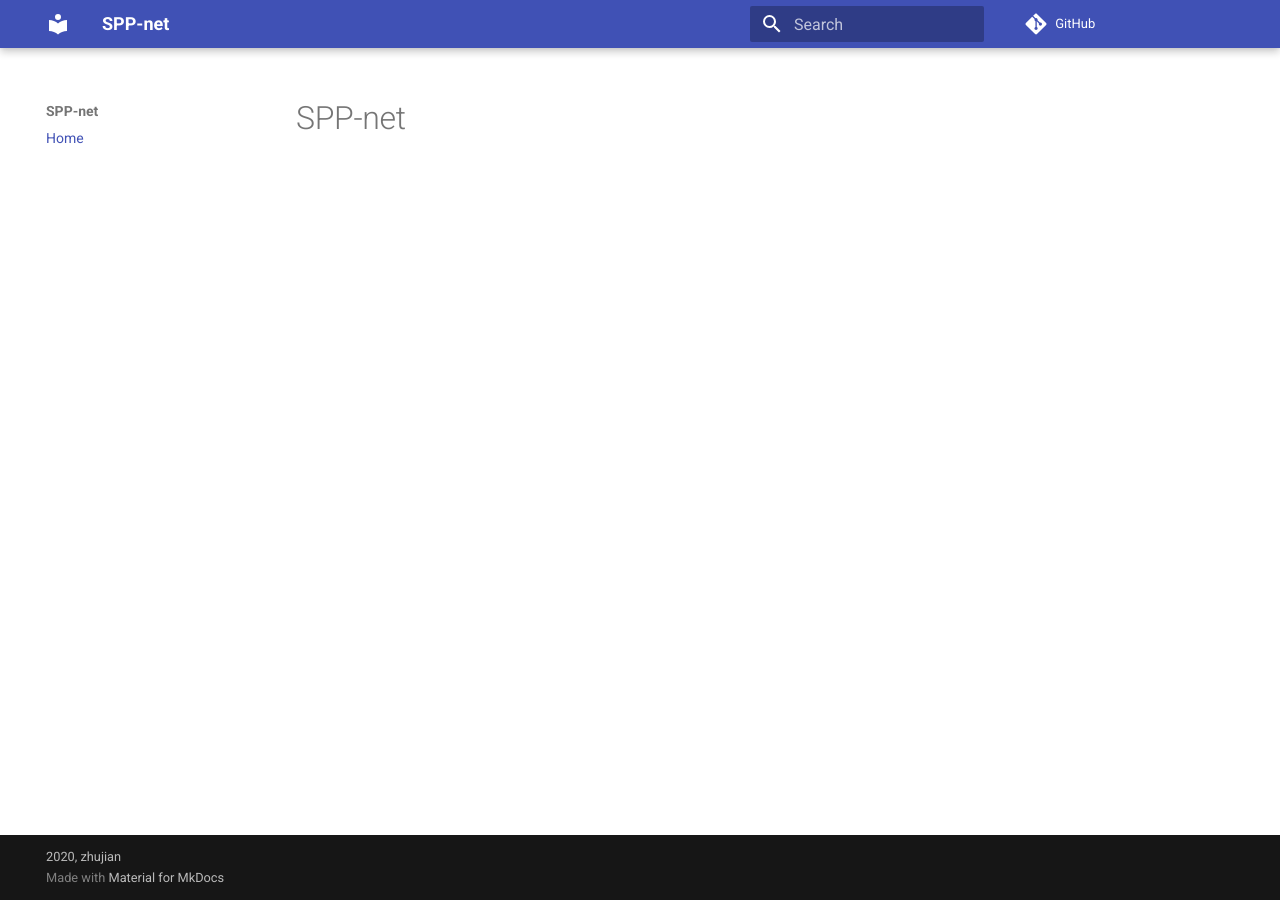
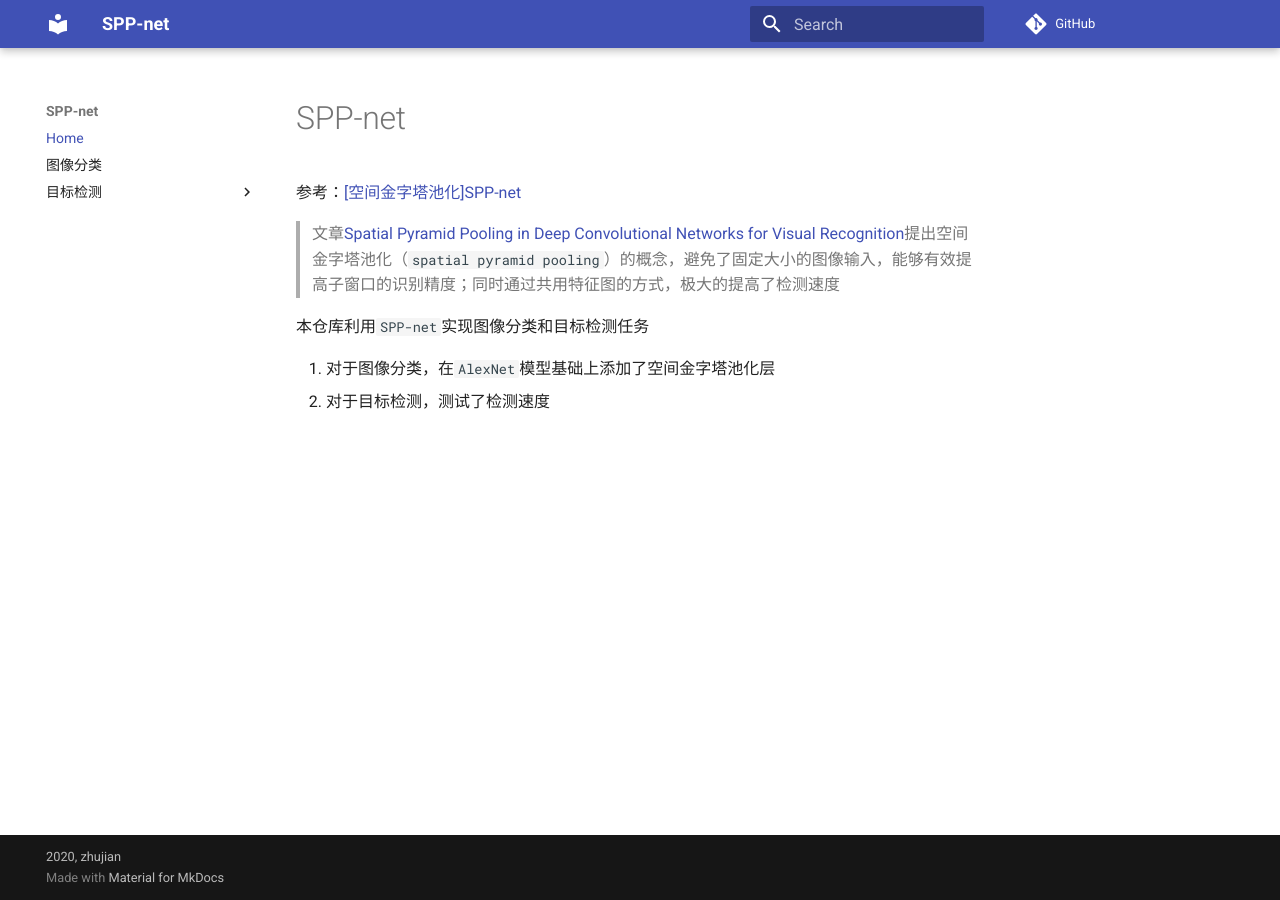
Before and after one commit to zjZSTU/SPP-net, an MkDocs documentation site: the page built from docs/index.md, in a window 1280 px wide. Built offline with MkDocs 1.6.1 and Material for MkDocs 9.7.7, drawn with Linux system fonts in a browser that asks for light colours; comment, search, counter and statistics services are not loaded.

Commit message:
docs(spp-net): 文档初始化；图像分类解析

```diff
--- a/docs/index.md
+++ b/docs/index.md
@@ -1,2 +1,11 @@
 
 # SPP-net
+
+参考：[[空间金字塔池化]SPP-net](https://blog.zhujian.life/posts/caf02cb8.html)
+
+>文章[Spatial Pyramid Pooling in Deep Convolutional Networks for Visual Recognition](https://arxiv.org/abs/1406.4729)提出空间金字塔池化（`spatial pyramid pooling`）的概念，避免了固定大小的图像输入，能够有效提高子窗口的识别精度；同时通过共用特征图的方式，极大的提高了检测速度
+
+本仓库利用`SPP-net`实现图像分类和目标检测任务
+
+1. 对于图像分类，在`AlexNet`模型基础上添加了空间金字塔池化层
+2. 对于目标检测，测试了检测速度
--- a/mkdocs.yml
+++ b/mkdocs.yml
@@ -30,3 +30,6 @@ extra_javascript:
 # 导航
 nav:
     - Home: index.md
+    - 图像分类: './图像分类.md'
+    - 目标检测:
+        - '训练流程': './目标检测训练流程.md'
```
Also changed, not shown: docs/图像分类.md (added, +17 -0 lines), docs/imgs/acc.png (added), docs/imgs/loss.png (added).
